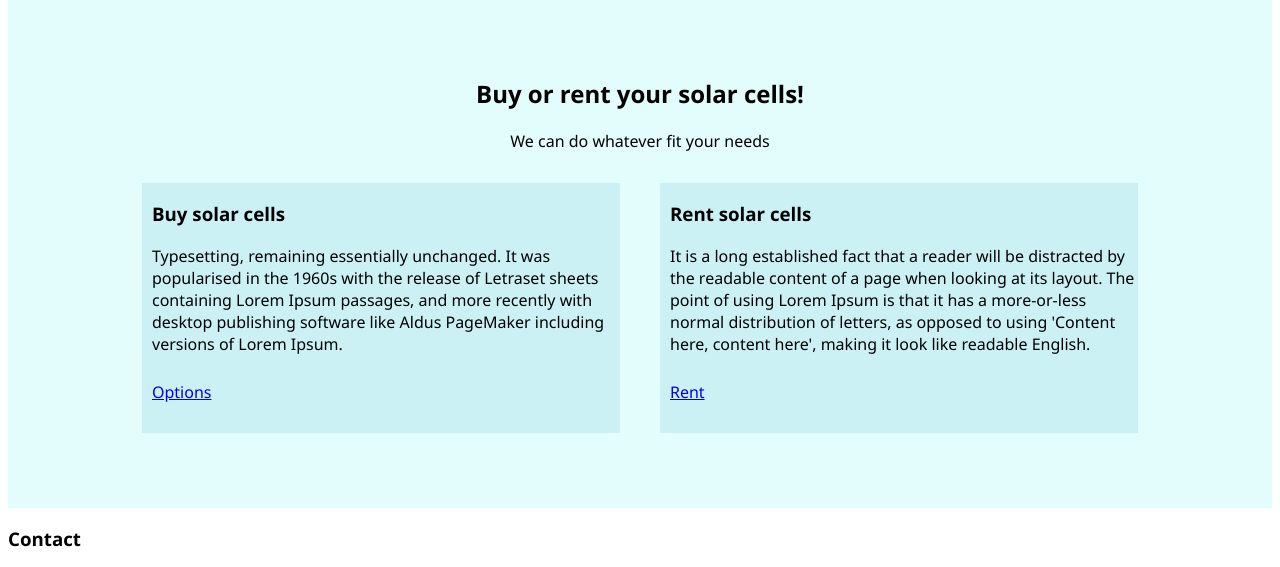
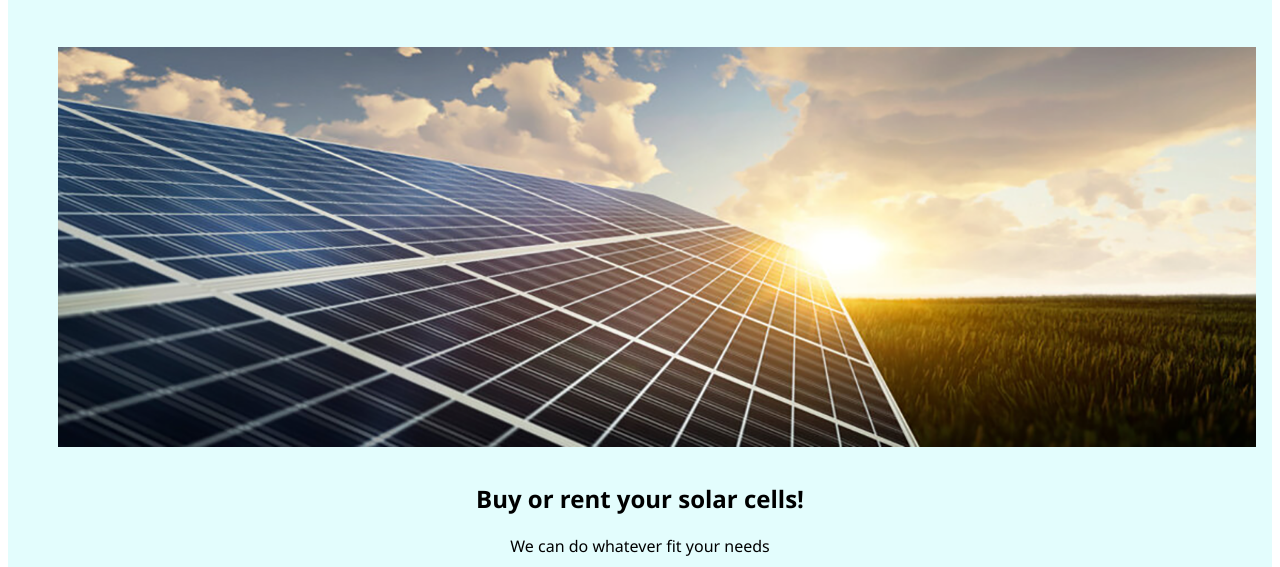
Before and after one commit to VilleGillstrom/FrontendForetagssida, a plain HTML site: page index.html in a window 1280 px wide. Shown: the part 156-723 px from the top of the page. Drawn offline with Linux system fonts and the light colour scheme.

Commit message:
adds image to front page

```diff
--- a/index.html
+++ b/index.html
@@ -11,6 +11,11 @@
 <div id="nav"></div>
 <div id="main">
     <div class="full-container">
+
+        <div style="text-align: center; ">
+            <img id="top-wide-img" src="images/wide.png" alt="Image of our amazing office."/>
+        </div>
+
         <div class="grid-container grid-vertical ">
             <div style="text-align:center">
                 <h2>Buy or rent your solar cells!</h2>
--- a/styles/style.css
+++ b/styles/style.css
@@ -88,6 +88,9 @@ body {
     line-height: 1.5;
 }
 
-.field {
 
+#top-wide-img {
+    object-fit: cover;
+    width: auto;
+    height: 400px;
 }
```
Also changed, not shown: contact.html (+7 -1 lines), images/wide.jpg (added), images/wide.png (added).
